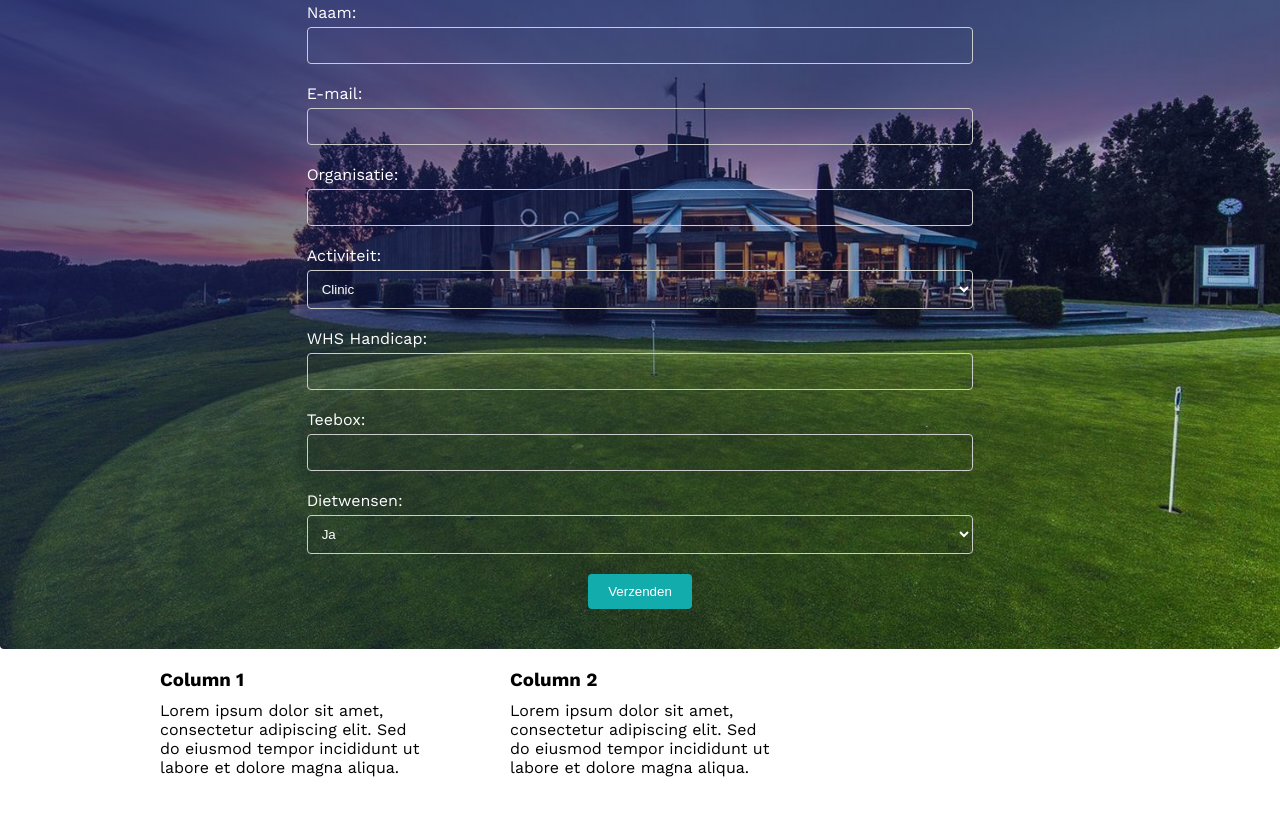
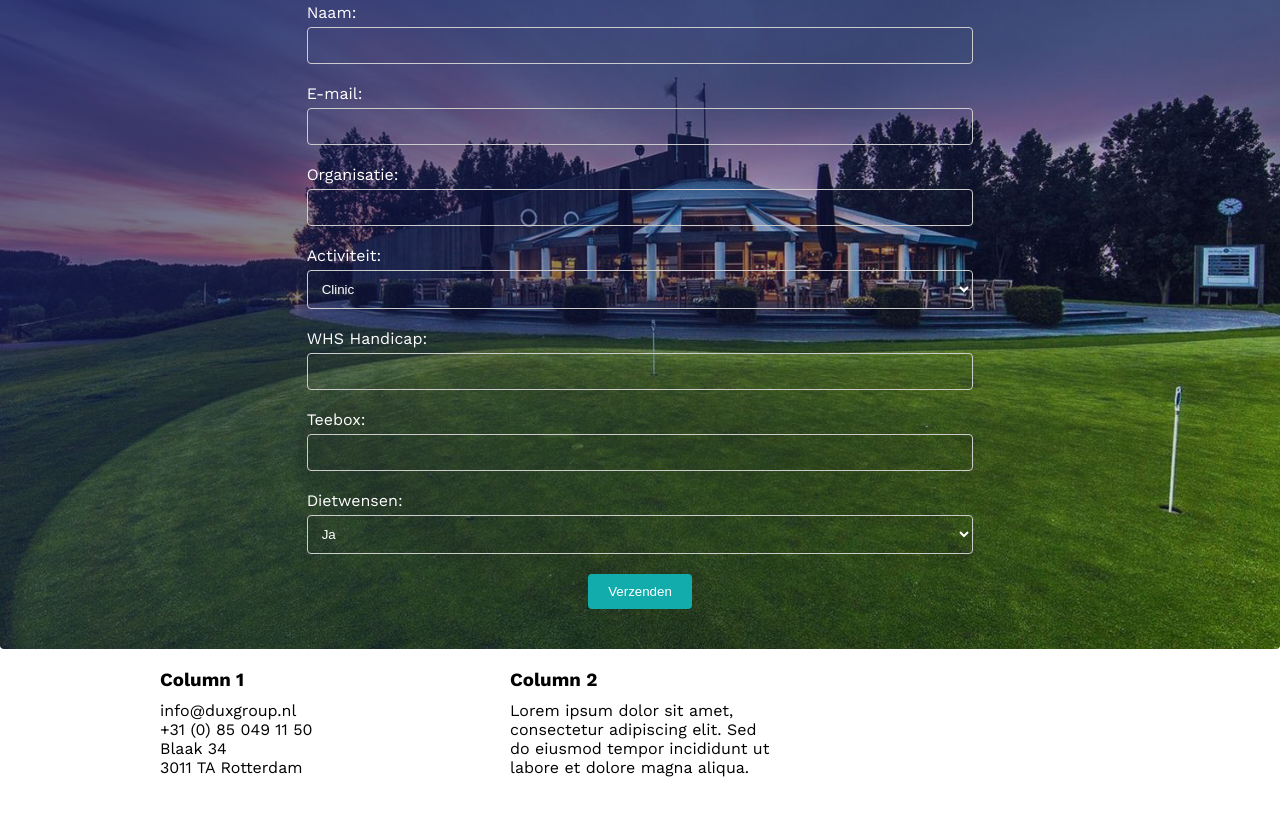
Before and after one commit to nielsmeijel/DuxOpdracht2, a plain HTML site: page V0.0.2.1/index.html in a window 1280 px wide. Shown: the part 1963-2778 px from the top of the page. Drawn offline with nearby package versions, Linux system fonts and the light colour scheme.

Commit message:
Update index.html

```diff
--- a/V0.0.2.1/index.html
+++ b/V0.0.2.1/index.html
@@ -164,7 +164,10 @@
     <div class="footer grid-wrapper-twelve">
       <div class="footer-column">
         <h3>Column 1</h3>
-        <p>Lorem ipsum dolor sit amet, consectetur adipiscing elit. Sed do eiusmod tempor incididunt ut labore et dolore magna aliqua.</p>
+        <p>info@duxgroup.nl <br>
+          +31 (0) 85 049 11 50 <br>
+          Blaak 34 <br>
+          3011 TA Rotterdam</p>
       </div>
       <div class="footer-column">
         <h3>Column 2</h3>
```
